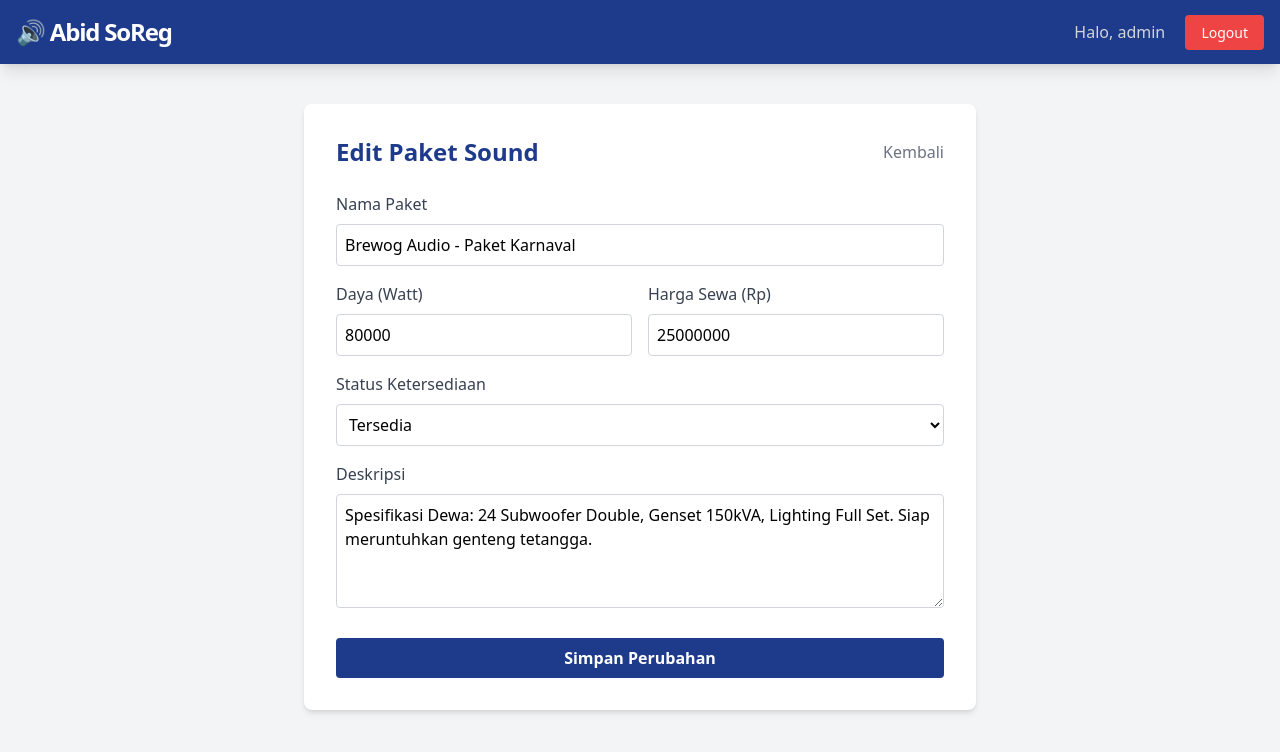
After one commit to bajiff/Abid-SoReg, a Flask app: page /admin/edit_sound/1 in a window 1280 px wide. The commit adds this page. Shown: the top 752 px of the page. Run offline with Flask 3, Linux system fonts and the light colour scheme; a user stored in the database is signed in; data comes from the database, SQL or seed files in the repository; both versions use the stored data as it was after the commit; some libraries are stand-ins or nearby versions.

Commit message:
Edit, register, dan bagian admin_dashboard ada penambahan kode

```diff
--- a/app.py
+++ b/app.py
@@ -155,6 +155,44 @@ def add_sound():
     flash('Paket sound berhasil ditambahkan.', 'success')
     return redirect(url_for('admin_dashboard'))
 
+# ROUTE EDIT
+@app.route('/admin/edit_sound/<int:id>', methods=['GET', 'POST'])
+@login_required
+@admin_required
+def edit_sound(id):
+    conn = get_db_connection()
+
+    # 1. Ambil data sound berdasarkan ID
+    sound = conn.execute('SELECT * FROM sound_systems WHERE id = ?', (id,)).fetchone()
+
+    if not sound:
+        flash('Data sound tidak ditemukan!', 'error')
+        conn.close()
+        return redirect(url_for('admin_dashboard'))
+
+    # 2. Proses Update Data (POST)
+    if request.method == 'POST':
+        nama = request.form['nama_paket']
+        watt = request.form['daya_watt']
+        harga = request.form['harga_sewa']
+        status = request.form['status'] # Kita tambah fitur ubah status manual
+        desc = request.form['deskripsi']
+
+        conn.execute('''
+            UPDATE sound_systems
+            SET nama_paket = ?, daya_watt = ?, harga_sewa = ?, status = ?, deskripsi = ?
+            WHERE id = ?
+        ''', (nama, watt, harga, status, desc, id))
+
+        conn.commit()
+        conn.close()
+        flash('Data sound berhasil diperbarui!', 'success')
+        return redirect(url_for('admin_dashboard'))
+
+    # 3. Tampilkan Form Edit (GET)
+    conn.close()
+    return render_template('edit_sound.html', sound=sound)
+
 @app.route('/admin/delete_sound/<int:id>')
 @login_required
 @admin_required
--- /dev/null
+++ b/templates/edit_sound.html
@@ -0,0 +1,52 @@
+{% extends 'base.html' %}
+
+{% block content %}
+<div class="max-w-2xl mx-auto bg-white p-8 rounded-lg shadow-md mt-10">
+    <div class="flex justify-between items-center mb-6">
+        <h2 class="text-2xl font-bold text-blue-900">Edit Paket Sound</h2>
+        <a href="{{ url_for('admin_dashboard') }}" class="text-gray-500 hover:text-gray-700">Kembali</a>
+    </div>
+
+    <form method="POST">
+        <div class="mb-4">
+            <label class="block text-gray-700 font-medium mb-2">Nama Paket</label>
+            <input type="text" name="nama_paket" value="{{ sound.nama_paket }}" required
+                   class="w-full border border-gray-300 p-2 rounded focus:ring-2 focus:ring-blue-500">
+        </div>
+
+        <div class="grid grid-cols-2 gap-4 mb-4">
+            <div>
+                <label class="block text-gray-700 font-medium mb-2">Daya (Watt)</label>
+                <input type="number" name="daya_watt" value="{{ sound.daya_watt }}" required
+                       class="w-full border border-gray-300 p-2 rounded focus:ring-2 focus:ring-blue-500">
+            </div>
+            <div>
+                <label class="block text-gray-700 font-medium mb-2">Harga Sewa (Rp)</label>
+                <input type="number" name="harga_sewa" value="{{ sound.harga_sewa }}" required
+                       class="w-full border border-gray-300 p-2 rounded focus:ring-2 focus:ring-blue-500">
+            </div>
+        </div>
+
+        <div class="mb-4">
+            <label class="block text-gray-700 font-medium mb-2">Status Ketersediaan</label>
+            <select name="status" class="w-full border border-gray-300 p-2 rounded bg-white focus:ring-2 focus:ring-blue-500">
+                <option value="tersedia" {% if sound.status == 'tersedia' %}selected{% endif %}>Tersedia</option>
+                <option value="disewa" {% if sound.status == 'disewa' %}selected{% endif %}>Sedang Disewa</option>
+                <option value="maintenance" {% if sound.status == 'maintenance' %}selected{% endif %}>Perbaikan/Maintenance</option>
+            </select>
+        </div>
+
+        <div class="mb-6">
+            <label class="block text-gray-700 font-medium mb-2">Deskripsi</label>
+            <textarea name="deskripsi" rows="4" required
+                      class="w-full border border-gray-300 p-2 rounded focus:ring-2 focus:ring-blue-500">{{ sound.deskripsi }}</textarea>
+        </div>
+
+        <div class="flex gap-3">
+            <button type="submit" class="w-full bg-blue-900 text-white font-bold py-2 rounded hover:bg-blue-800 transition">
+                Simpan Perubahan
+            </button>
+        </div>
+    </form>
+</div>
+{% endblock %}
```
Also changed, not shown: seeder.py (added, +130 -0 lines), templates/admin_dashboard.html (+23 -4 lines), templates/register.html (added, +32 -0 lines), abid_soreg.db (added).
